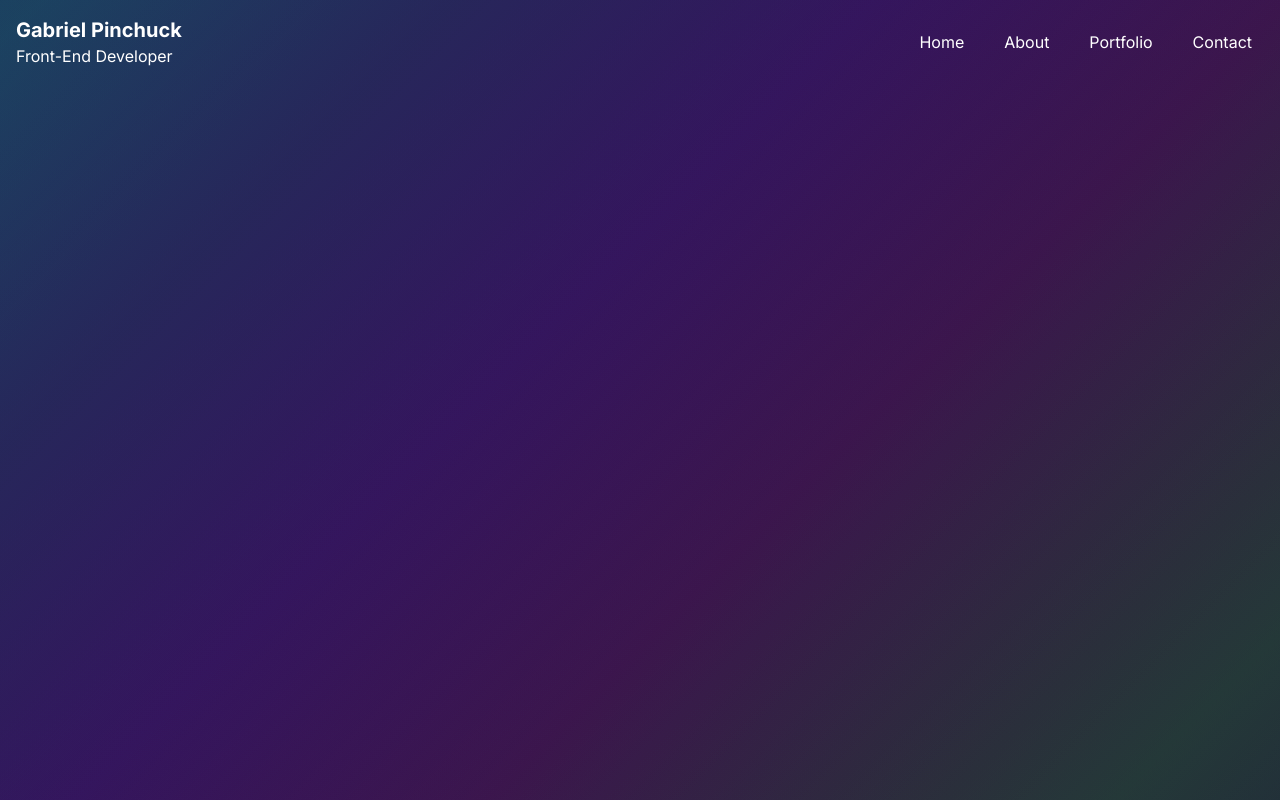
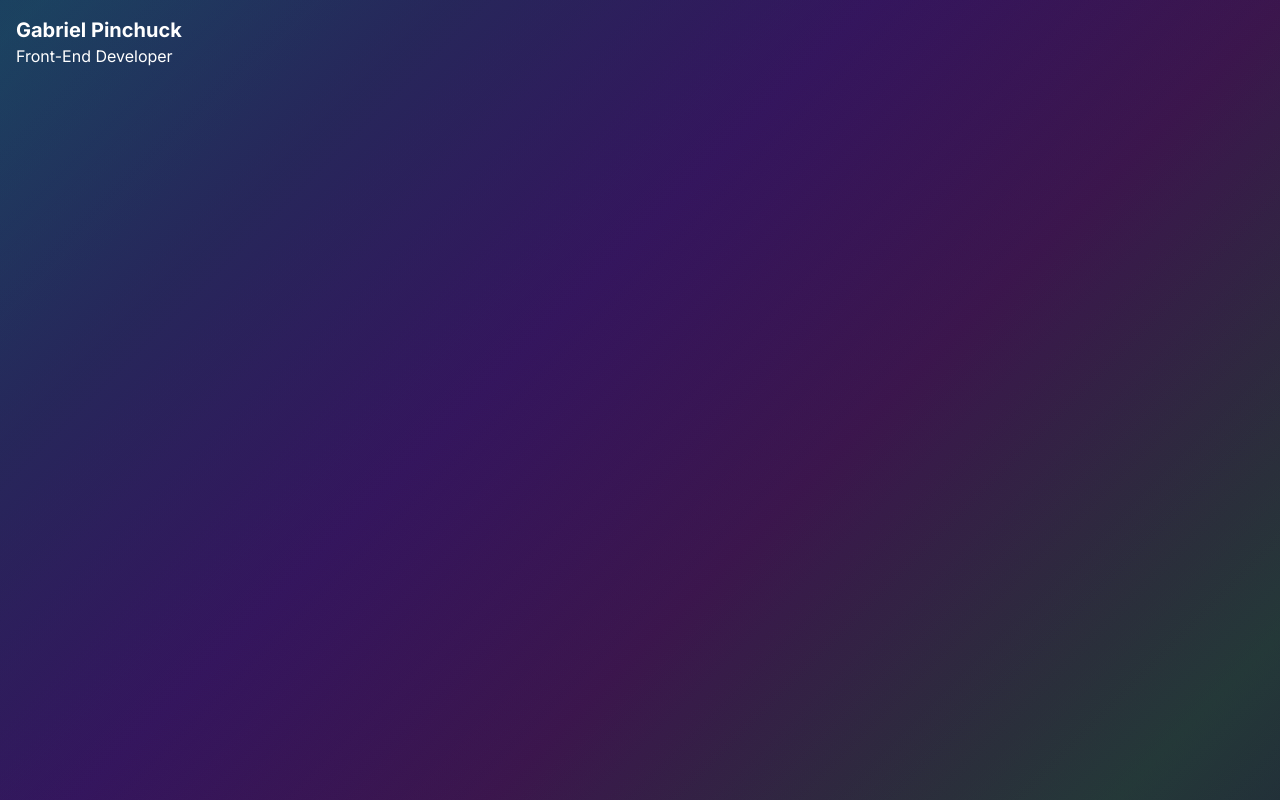
Before and after one commit to gpinchuck/gabp.io, a Next.js app: page / in a window 1280 px wide. Built offline with nearby package versions, Linux system fonts and the light colour scheme.

Commit message:
feat(theme setup): remove menu items

```diff
--- a/src/app/components/core/Header.tsx
+++ b/src/app/components/core/Header.tsx
@@ -12,89 +12,11 @@ const Header = () => {
     <header className="w-full fixed">
       <div className="container mx-auto flex justify-between items-center p-4">
         <div className="container content-centre w-auto">
-        <a href='/'>
-            <h1 className="text-white text-xl font-bold">Gabriel Pinchuck</h1>
-            <h2 className="text-white">Front-End Developer</h2>
-        </a>
+          <a href='/'>
+              <h1 className="text-white text-xl font-bold">Gabriel Pinchuck</h1>
+              <h2 className="text-white">Front-End Developer</h2>
+          </a>
         </div>
-        <button
-          onClick={toggleMenu}
-          type="button"
-          className={`md:hidden text-white focus:outline-none ${isOpen ? 'absolute right-6 top-6' : ''}`}
-          aria-label="Toggle menu"
-        >
-          {isOpen ? (
-            <svg
-              className="w-6 h-6"
-              fill="none"
-              stroke="currentColor"
-              viewBox="0 0 24 24"
-              xmlns="http://www.w3.org/2000/svg"
-            >
-              <path
-                strokeLinecap="round"
-                strokeLinejoin="round"
-                strokeWidth="2"
-                d="M6 18L18 6M6 6l12 12"
-              ></path>
-            </svg>
-          ) : (
-            <svg
-              className="w-6 h-6"
-              fill="none"
-              stroke="currentColor"
-              viewBox="0 0 24 24"
-              xmlns="http://www.w3.org/2000/svg"
-            >
-              <path
-                strokeLinecap="round"
-                strokeLinejoin="round"
-                strokeWidth="2"
-                d="M4 6h16M4 12h16m-7 6h7"
-              ></path>
-            </svg>
-          )}
-        </button>
-        <nav
-          className={`${
-            isOpen ? 'block' : 'hidden'
-          } md:block absolute md:static top-full right-0 w-auto md:bg-transparent z-10`}
-        >
-          <ul className="md:flex md:items-center md:space-x-4 p-4 md:p-0">
-            <li>
-              <a
-                href="/"
-                className="block md:inline-block text-white py-2 px-3 hover:text-blue-500 rounded-md"
-              >
-                Home
-              </a>
-            </li>
-            <li>
-              <a
-                href="/about"
-                className="block md:inline-block text-white py-2 px-3 hover:text-blue-500 rounded-md"
-              >
-                About
-              </a>
-            </li>
-            <li>
-              <a
-                href="/portfolio"
-                className="block md:inline-block text-white py-2 px-3 hover:text-blue-500 rounded-md"
-              >
-                Portfolio
-              </a>
-            </li>
-            <li>
-              <a
-                href="/contact"
-                className="block md:inline-block text-white py-2 px-3 hover:text-blue-500 rounded-md"
-              >
-                Contact
-              </a>
-            </li>
-          </ul>
-        </nav>
       </div>
     </header>
   );
```
